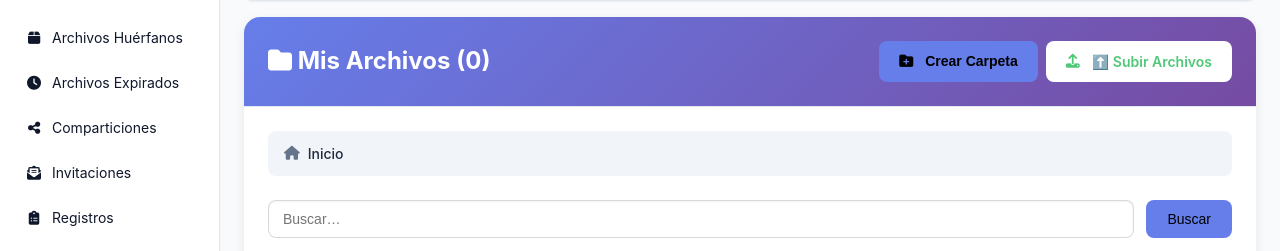
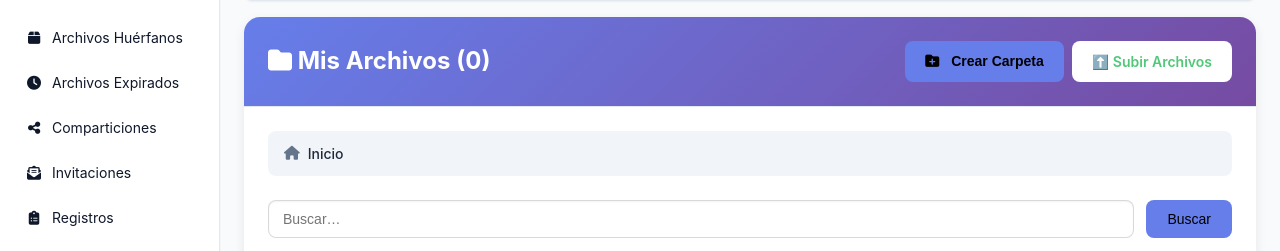
Before and after one commit to matatunos/Mimir, a PHP site: page /public/user/files.php in a window 1280 px wide. Shown: the part 313-564 px from the top of the page. Run offline with PHP 8.4, Linux system fonts and the light colour scheme; the visitor is signed in with stand-in values (Sample User, id 1); data comes from the database, SQL or seed files in the repository; data that the repository does not hold is empty.

Commit message:
fix: remove duplicate upload icon on files page

```diff
--- a/public/user/files.php
+++ b/public/user/files.php
@@ -220,7 +220,7 @@ renderHeader(t('my_files_section'), $user);
                     <i class="fas fa-folder-plus"></i> <?php echo htmlspecialchars(t('create') . ' ' . t('folder')); ?>
                 </button>
                 <a href="<?php echo BASE_URL; ?>/user/upload.php<?php echo $currentFolderId ? '?folder=' . $currentFolderId : ''; ?>" class="btn btn-success" style="background: white; color: #50c878; border: none; font-weight: 600;">
-                    <i class="fas fa-upload"></i> <?php echo htmlspecialchars(t('upload_button')); ?>
+                    <?php echo htmlspecialchars(t('upload_button')); ?>
                 </a>
             </div>
         </div>
```
